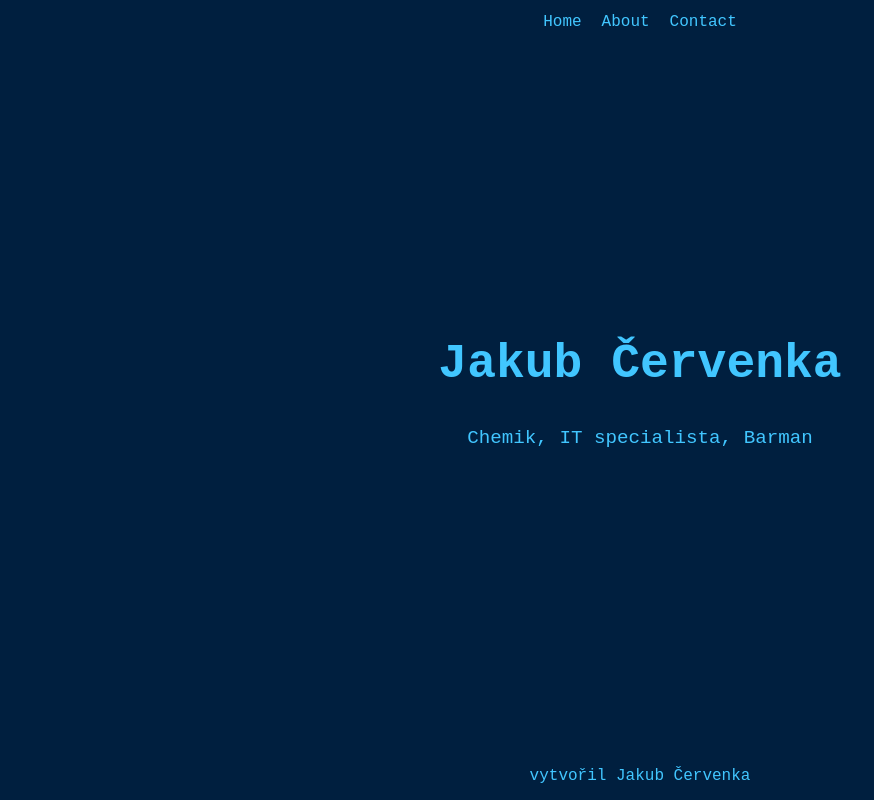
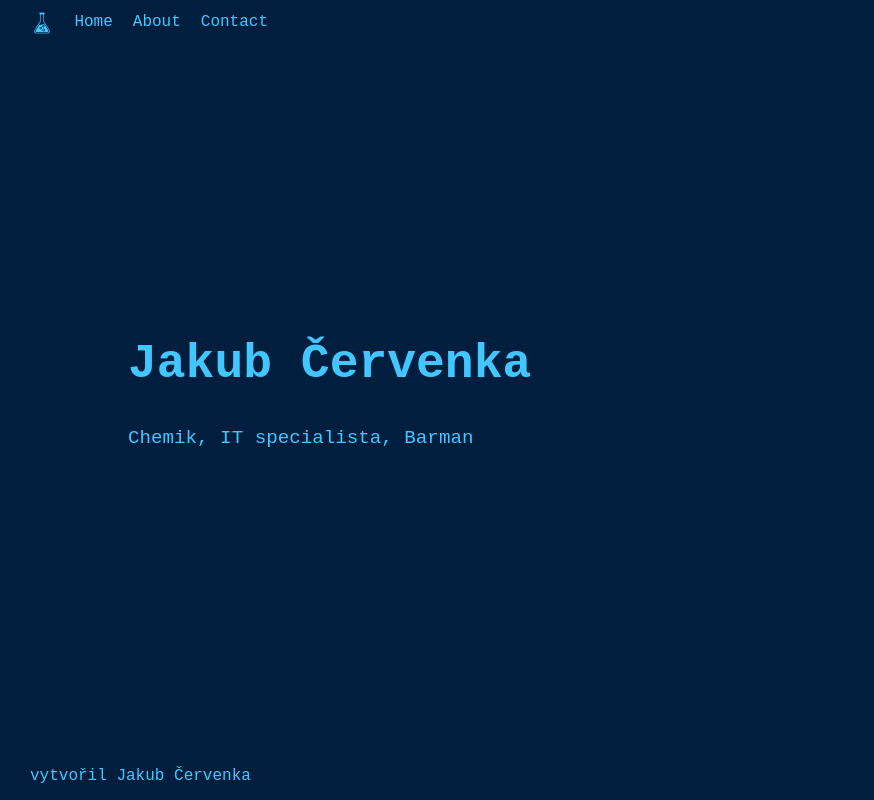
Before and after one commit to JacobTheChemist/JacobTheChemist.github.io, a plain HTML site: page index.html in a window 1280 px wide. Shown: the whole page, without its empty margins (0-874 px from the left). Drawn offline with Linux system fonts and the light colour scheme.

Commit message:
added icon and left edits

```diff
--- a/index.html
+++ b/index.html
@@ -9,12 +9,14 @@
         body {
             display: flex;
             flex-direction: column;
-            justify-content: space-between;
+            justify-content: center;
             align-items: center;
             height: 100vh;
         }
         .container {
-            text-align: center;
+            width: 80%;
+            margin: auto;
+            text-align: left;
         }
         h1 {
             font-size: 3em;
@@ -24,14 +26,14 @@
         }
         .top-panel, .bottom-panel {
             width: 100%;
-            text-align: center;
-            padding: 10px;
+            text-align: left;
+            padding: 10px 30px;
             background-color: #001F3F;
             color: #41C6FF;
         }
         .menu {
             display: flex;
-            justify-content: center;
+            justify-content: left;
             gap: 20px;
         }
         .menu a {
@@ -46,6 +48,7 @@
 <body>
     <div class="top-panel">
         <div class="menu">
+          <img src="icon.svg" alt="Icon" style="width: 2%; height: auto;">
             <a href="#">Home</a>
             <a href="#">About</a>
             <a href="#">Contact</a>
```
Also changed, not shown: icon.svg (added).
